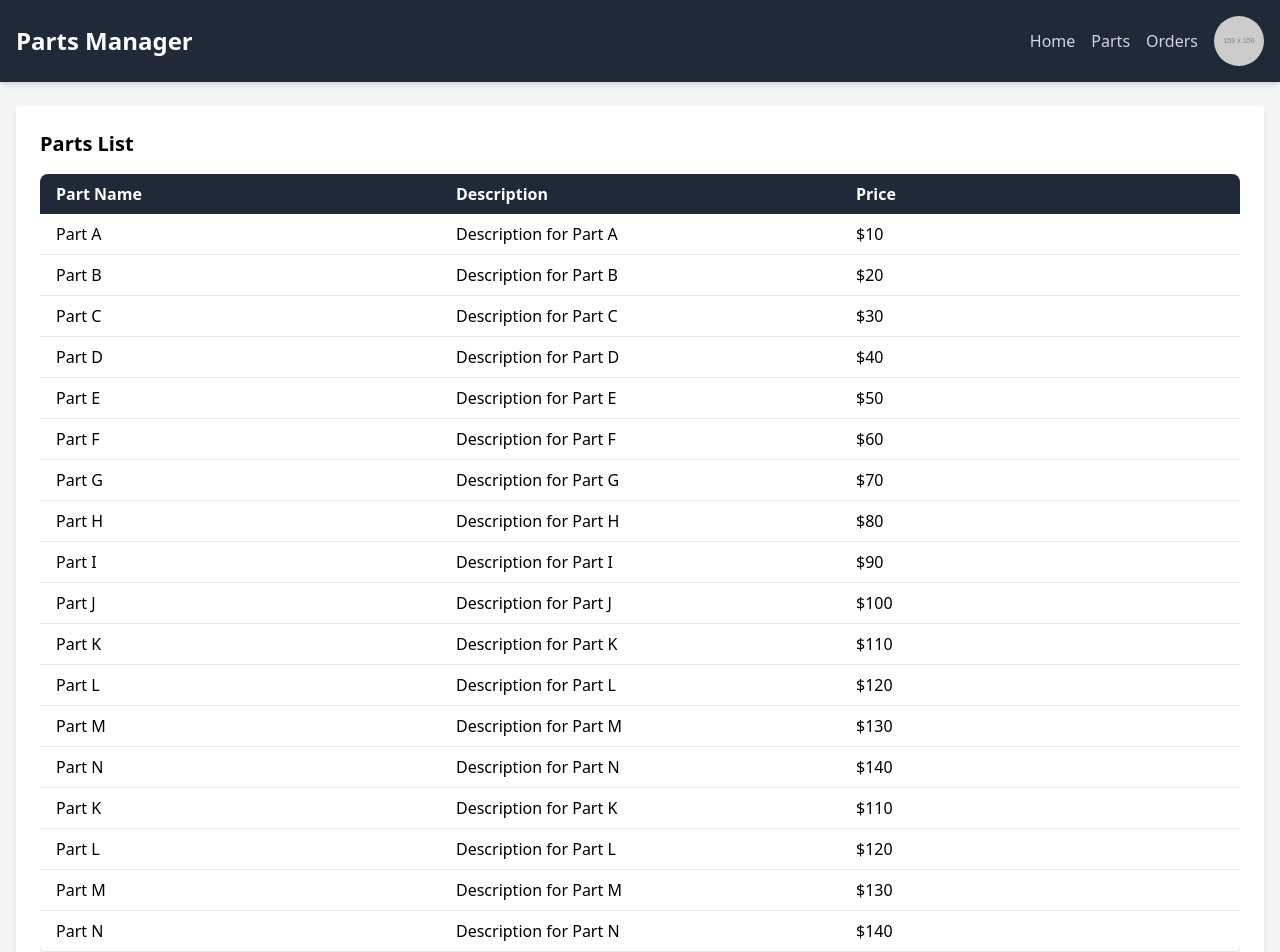
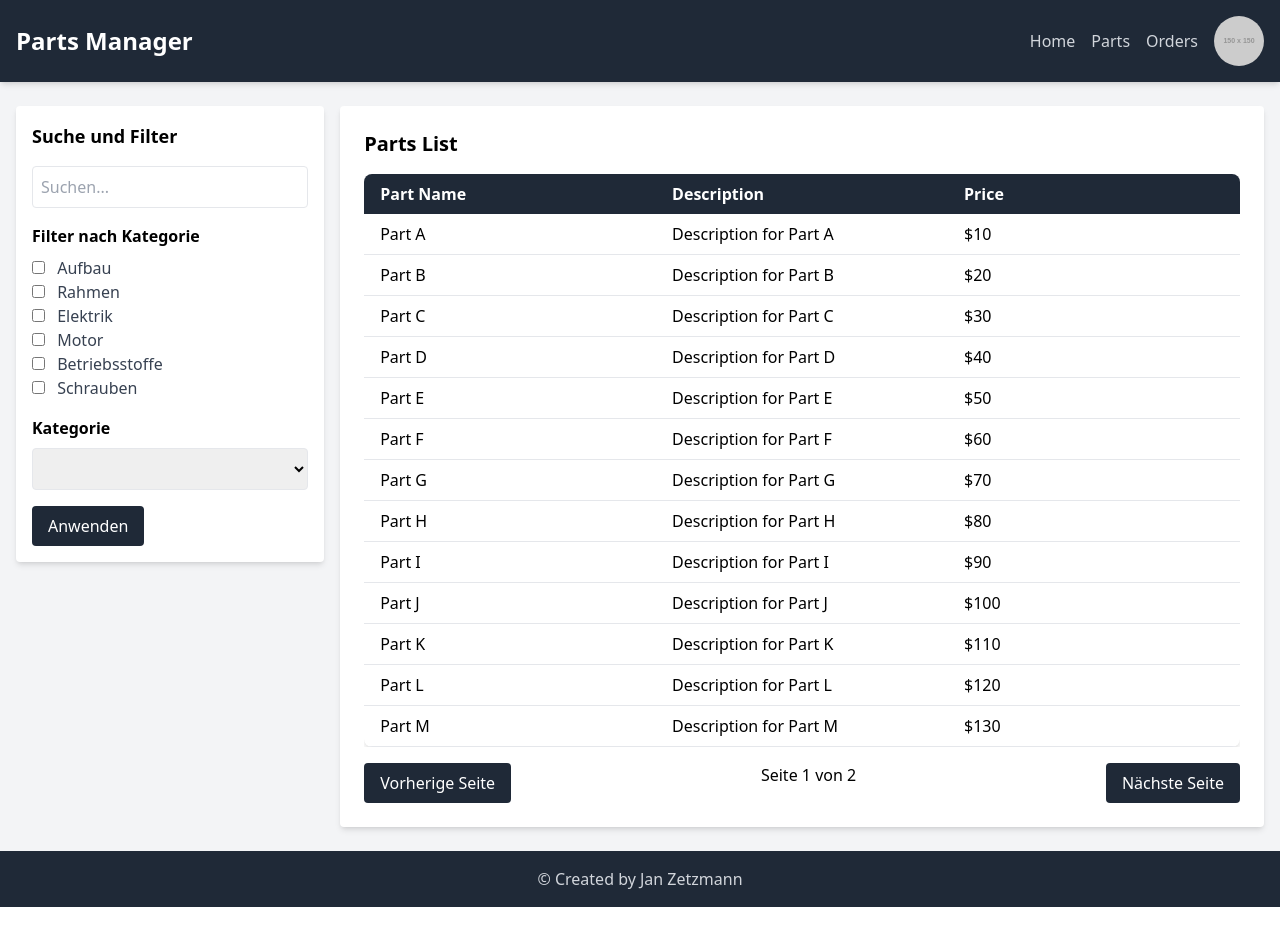
Before and after one commit to Shakurro/Parts-Manager, a Nuxt app: page /parts in a window 1280 px wide. Shown: the top 952 px of the page. After the commit the page ends 907 px from the top, so only its background shows below. Built offline with nearby package versions, Linux system fonts and the light colour scheme.

Commit message:
Update before database

```diff
--- a/pages/login.vue
+++ b/pages/login.vue
@@ -1,5 +1,5 @@
 <template>
-  <div class="h-screen flex flex-col bg-gradient-to-r from-blue-500 to-purple-600">
+  <div class="min-h-screen flex flex-col bg-gradient-to-r from-gray-500 to-gray-700">
     <!-- Main Content -->
     <div class="flex-1 flex items-center justify-center">
       <div class="bg-white p-8 rounded-lg shadow-lg w-full max-w-md">
@@ -27,10 +27,16 @@
           </div>
           <button
             type="submit"
-            class="w-full bg-blue-500 text-white py-2 rounded hover:bg-blue-600 transition duration-200"
+            class="w-1/2 bg-gray-700 text-white py-2 rounded hover:bg-green-600 transition duration-200"
           >
             Login
           </button>
+          <!--
+          <button
+          type="request"
+          class="w-1/2 bg-gray-700 text-white py-2 rounded hover:bg-green-600 transition duration-200"
+          >Benutzer Anfordern</button>
+          -->
         </form>
       </div>
     </div>
--- a/pages/parts.vue
+++ b/pages/parts.vue
@@ -4,8 +4,52 @@
     <HeaderLayout />
 
     <!-- Main Content -->
-    <main class="flex-1 container mx-auto px-4 py-6">
-      <div class="bg-white p-6 rounded shadow-md">
+    <main class="flex-1 container mx-auto px-4 py-6 flex">
+      <!-- Sidebar with Search and Filters -->
+      <aside class="w-1/4 h-1/2 bg-white p-4 rounded shadow-md mr-4">
+        <h3 class="text-lg font-bold mb-4">Suche und Filter</h3>
+        <input type="text" placeholder="Suchen..." class="w-full p-2 mb-4 border rounded" v-model="searchQuery" />
+
+        <h4 class="text-md font-semibold mb-2">Filter nach Kategorie</h4>
+        <div class="mb-4">
+          <label class="block text-gray-700">
+            <input type="checkbox" v-model="selectedCategories" value="Aufbau" class="mr-2" />
+            Aufbau
+          </label>
+          <label class="block text-gray-700">
+            <input type="checkbox" v-model="selectedCategories" value="Rahmen" class="mr-2" />
+            Rahmen
+          </label>
+          <label class="block text-gray-700">
+            <input type="checkbox" v-model="selectedCategories" value="Elektrik" class="mr-2" />
+            Elektrik
+          </label>
+          <label class="block text-gray-700">
+            <input type="checkbox" v-model="selectedCategories" value="Motor" class="mr-2" />
+            Motor
+          </label>
+          <label class="block text-gray-700">
+            <input type="checkbox" v-model="selectedCategories" value="Betriebsstoffe" class="mr-2" />
+            Betriebsstoffe
+          </label>
+          <label class="block text-gray-700">
+            <input type="checkbox" v-model="selectedCategories" value="Schrauben" class="mr-2" />
+            Schrauben
+          </label>
+        </div>
+
+        <h4 class="text-md font-semibold mb-2">Kategorie</h4>
+        <select class="w-full p-2 mb-4 border rounded" v-model="selectedCategory">
+          <option value="">Alle Kategorien</option>
+          <option value="Kategorie A">Kategorie A</option>
+          <option value="Kategorie B">Kategorie B</option>
+          <option value="Kategorie C">Kategorie C</option>
+        </select>
+        <button class="bg-gray-800 text-white py-2 px-4 rounded hover:bg-green-600 transition duration-200">Anwenden</button>
+      </aside>
+
+      <!-- Parts List -->
+      <div class="w-3/4 bg-white p-6 rounded shadow-md">
         <h2 class="text-xl font-bold mb-4">Parts List</h2>
         <div class="overflow-x-auto">
           <table class="min-w-full bg-white shadow-md rounded-lg overflow-hidden">
@@ -17,13 +61,30 @@
               </tr>
             </thead>
             <tbody>
-              <tr v-for="part in parts" :key="part.id" class="border-b hover:bg-gray-100">
+              <tr v-for="part in filteredParts" :key="part.id" class="border-b hover:bg-gray-100">
                 <td class="px-4 py-2">{{ part.name }}</td>
                 <td class="px-4 py-2">{{ part.description }}</td>
                 <td class="px-4 py-2">{{ part.price }}</td>
               </tr>
             </tbody>
           </table>
+        </div>
+        <div class="flex justify-between mt-4">
+          <button
+            :disabled="currentPage === 1"
+            @click="goToPage(currentPage - 1)"
+            class="bg-gray-800 text-white py-2 px-4 rounded hover:bg-green-600 transition duration-200"
+          >
+            Vorherige Seite
+          </button>
+          <span>Seite {{ currentPage }} von {{ totalPages }}</span>
+          <button
+            :disabled="currentPage === totalPages"
+            @click="goToPage(currentPage + 1)"
+            class="bg-gray-800 text-white py-2 px-4 rounded hover:bg-green-600 transition duration-200"
+          >
+            Nächste Seite
+          </button>
         </div>
       </div>
     </main>
@@ -45,6 +106,7 @@ export default {
   },
   data() {
     return {
+      searchQuery: '',
       parts: [
         { id: 1, name: 'Part A', description: 'Description for Part A', price: '$10' },
         { id: 2, name: 'Part B', description: 'Description for Part B', price: '$20' },
@@ -64,12 +126,36 @@ export default {
         { id: 12, name: 'Part L', description: 'Description for Part L', price: '$120' },
         { id: 13, name: 'Part M', description: 'Description for Part M', price: '$130' },
         { id: 14, name: 'Part N', description: 'Description for Part N', price: '$140' },
-      ]
+      ],
+      currentPage: 1,
+      partsPerPage: 13,
     };
+  },
+  computed: {
+    filteredParts() {
+      const start = (this.currentPage - 1) * this.partsPerPage;
+      const end = this.currentPage * this.partsPerPage;
+      return this.parts
+        .filter(part =>
+          part.name.toLowerCase().includes(this.searchQuery.toLowerCase()) ||
+          part.description.toLowerCase().includes(this.searchQuery.toLowerCase())
+        )
+        .slice(start, end);
+    },
+    totalPages() {
+      return Math.ceil(this.parts.length / this.partsPerPage);
+    }
+  },
+  methods: {
+    goToPage(page) {
+      if (page >= 1 && page <= this.totalPages) {
+        this.currentPage = page;
+      }
+    }
   }
 };
 </script>
 
 <style scoped>
-
+/* Add any additional styles here */
 </style>
```
Also changed, not shown: 1 other file (tests, documents, lock files or other folders).
